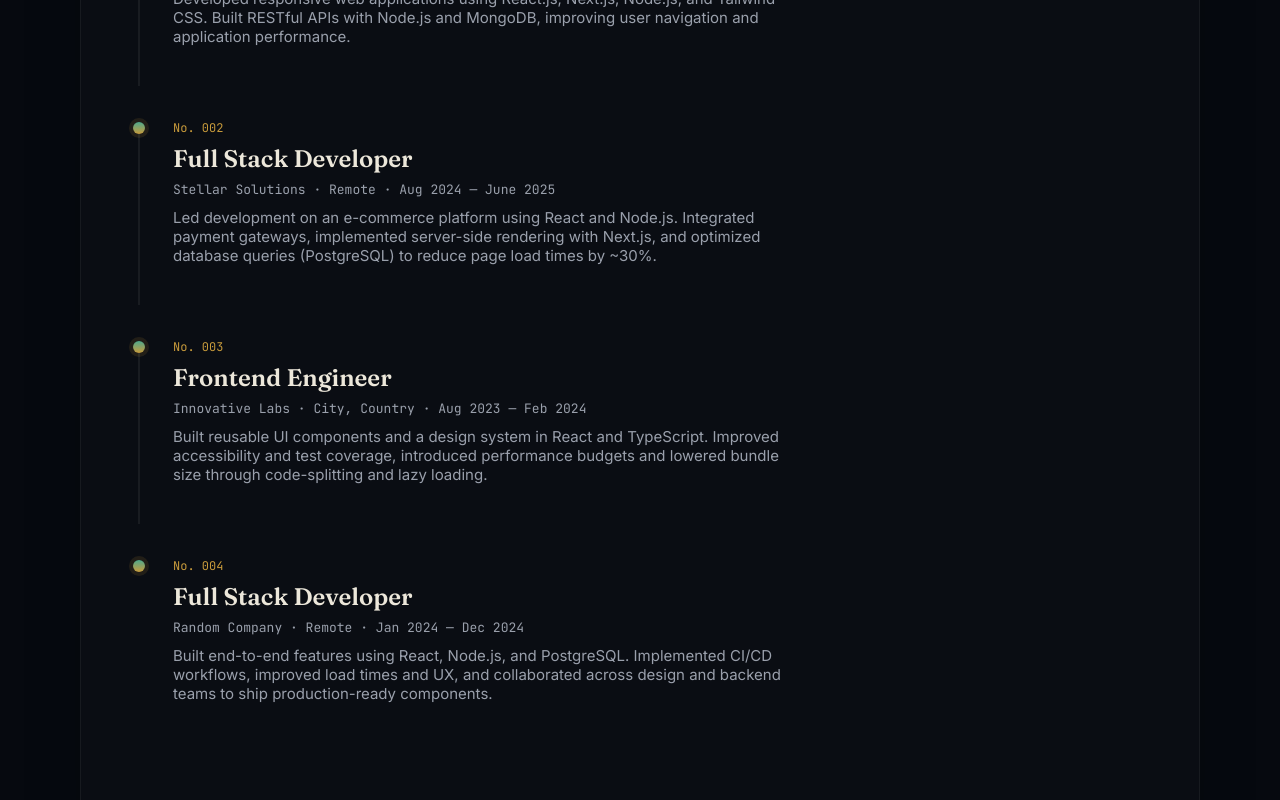
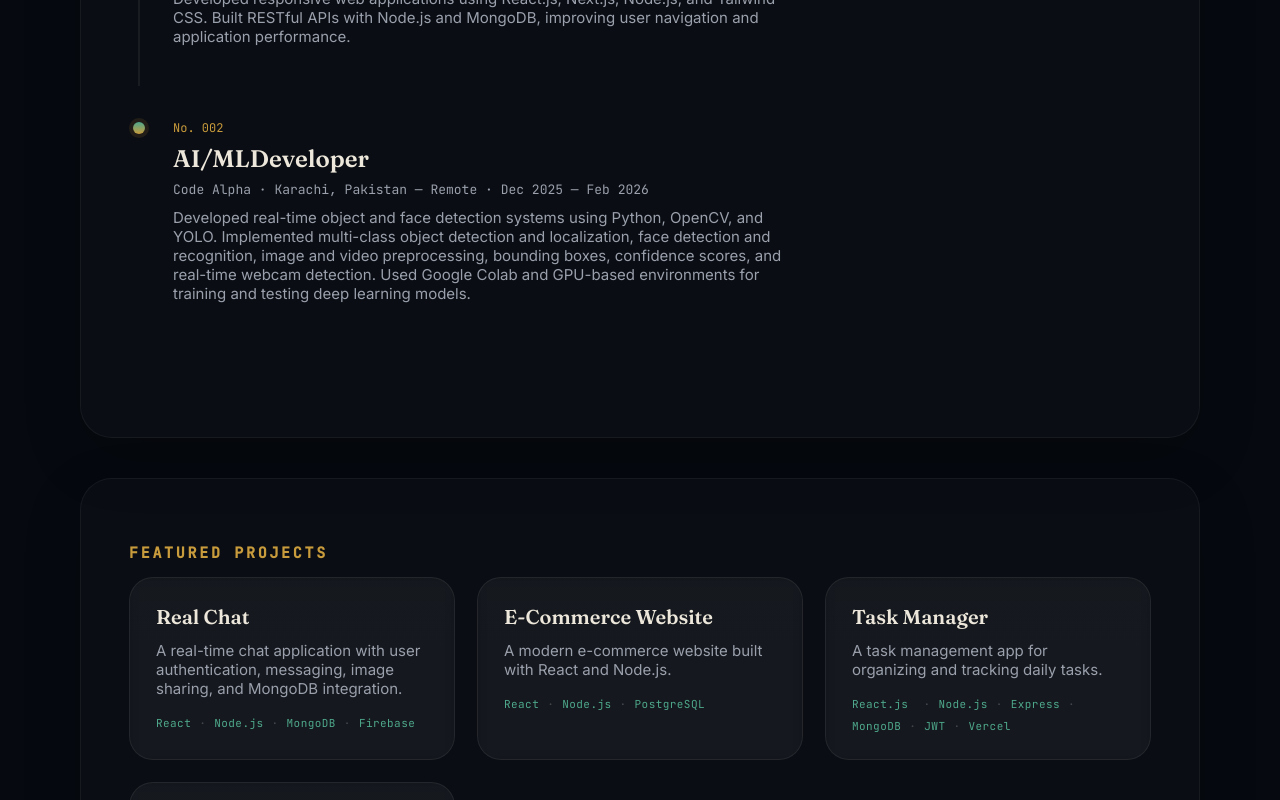
Before and after one commit to Toheedrehman/Portfilo, a React (Create React App) app: page / in a window 1280 px wide. Shown: the part 1300-2100 px from the top of the page. Built offline with nearby package versions, Linux system fonts and the light colour scheme.

Commit message:
Update Nova AI project

```diff
--- a/src/App.jsx
+++ b/src/App.jsx
@@ -68,34 +68,18 @@ const EXPERIENCE = [
   },
 
   {
-    id: 2,
-    role: "Full Stack Developer",
-    company: "Stellar Solutions",
-    location: "Remote",
-    period: "Aug 2024 — June 2025",
-    detail:
-      "Led development on an e-commerce platform using React and Node.js. Integrated payment gateways, implemented server-side rendering with Next.js, and optimized database queries (PostgreSQL) to reduce page load times by ~30%.",
-  },
+  id: 2,
+  role: "AI/MLDeveloper",
+  company: "Code Alpha",
+  location: "Karachi, Pakistan — Remote",
+  period: "Dec 2025 — Feb 2026",
+  detail:
+    "Developed real-time object and face detection systems using Python, OpenCV, and YOLO. Implemented multi-class object detection and localization, face detection and recognition, image and video preprocessing, bounding boxes, confidence scores, and real-time webcam detection. Used Google Colab and GPU-based environments for training and testing deep learning models.",
+},
 
-  {
-    id: 3,
-    role: "Frontend Engineer",
-    company: "Innovative Labs",
-    location: "City, Country",
-    period: "Aug 2023 — Feb 2024",
-    detail:
-      "Built reusable UI components and a design system in React and TypeScript. Improved accessibility and test coverage, introduced performance budgets and lowered bundle size through code-splitting and lazy loading.",
-  },
 
-  {
-    id: 4,
-    role: "Full Stack Developer",
-    company: "Random Company",
-    location: "Remote",
-    period: "Jan 2024 — Dec 2024",
-    detail:
-      "Built end-to-end features using React, Node.js, and PostgreSQL. Implemented CI/CD workflows, improved load times and UX, and collaborated across design and backend teams to ship production-ready components.",
-  },
+
+
 ];
 
 const PROJECTS = [
```
